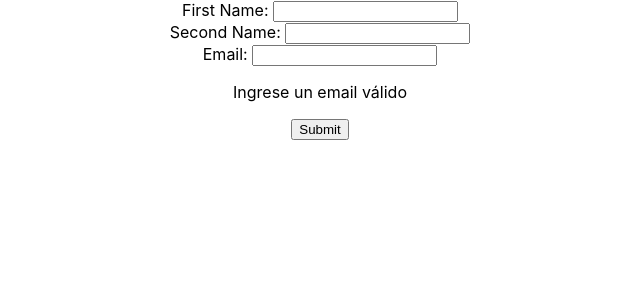
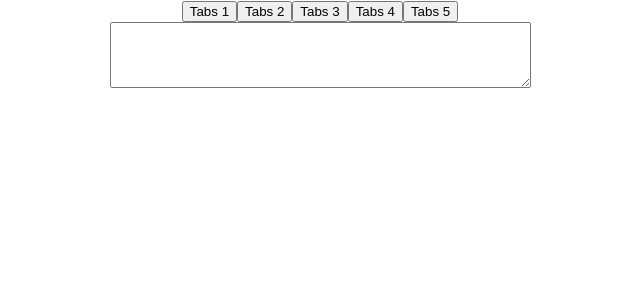
Before and after one commit to itoledos/ToDoList, a React (Create React App) app: page / in a window 1280 px wide. Shown: the top 300 px of the page, without its empty margins (320-960 px from the left). Built offline with nearby package versions, Linux system fonts and the light colour scheme.

Commit message:
initial commit

```diff
--- a/src/App.js
+++ b/src/App.js
@@ -1,12 +1,34 @@
-import logo from './logo.svg';
 import './App.css';
-import Reductor from '../src/components/reductor';
+import MyComponents from '../src/components/MyComponents';
 
 function App() {
+  const tabsList = [
+    {
+      label: 'Tabs 1',
+      content: 'Favourite color: Blue'
+  },
+    {
+      label: 'Tabs 2',
+      content: 'Favourite Movie: Matrix'
+  },
+    {
+      label: 'Tabs 3',
+      content: 'Favourite meal: Pizza'
+  },
+    {
+      label: 'Tabs 4',
+      content: 'Favourite animal: Dog'
+  },
+    {
+      label: 'Tabs 5',
+      content: 'Favourite sport: Volleyball'
+  }
+  ];
   return (
 
     <div className="App">
-      <Reductor/>
+      {/* <Reductor/> */}
+      <MyComponents tabs={tabsList} />
     </div>
   );
 }
--- /dev/null
+++ b/src/components/MyComponents.jsx
@@ -0,0 +1,27 @@
+import React, {useState} from 'react';
+
+const MyComponents = (props) => {
+    const [textContent,setTextContent]=useState('');
+
+    const onClickHandler = (e,value) => {
+        alert(value.label);
+        setTextContent(value.content);
+
+    }
+
+    return(
+        <div style={{display:"inline-block"}}>
+            {
+                props.tabs.map((item,index) => {
+                    return(
+                        <button key={index} onClick={(e)=>onClickHandler(e,item)}>{item.label}</button>
+                    );
+                })
+            }
+            <textarea rows="4" cols="50" value={textContent} style={{display: "block"}} />
+
+        </div>
+    );
+}
+
+export default MyComponents
--- a/src/components/reductor.jsx
+++ /dev/null
@@ -1,92 +0,0 @@
-import { useReducer } from "react";
-
-const initialState = {
-    firstName: {
-        value:'',
-        error: null
-    },
-    lastName: {
-        value:'',
-        error: null
-    },
-    email: {
-        value:'',
-        error: null
-    }
-};
-
-function reducer(state,action) {
-    return(
-        {
-            ...state,[action.type]: action.payload
-        }
-    )
-};
-
-
-
-export default () => {
-    const [state,dispatch] = useReducer(reducer, initialState);
-
-    function handleChange(e) {
-        const {name, value} = e.target;
-        dispatch({
-            type: name,
-            payload: {value: value, error: validateEmailTyping(value)}
-        });
-        if (validateEmailTyping(value)){
-            return
-        }
-    }
-    // muestra mensale de correo inválido mientras se escribe
-    function validateEmailTyping(value) {
-        if (/^\w+([\.-]?\w+)*@\w+([\.-]?\w+)*(\.\w{2,3})+$/.test(value)) {
-            return(1)
-            }
-        return (null)
-    }
-// muestra mensaje de error al clickear botón
-    function validateEmail(state,e) {
-        e.preventDefault();
-        if (/^\w+([\.-]?\w+)*@\w+([\.-]?\w+)*(\.\w{2,3})+$/.test(state.email.value)) {
-            return (
-                state.email.error=1
-            )
-            }
-        alert("You have entered an invalid email address!")
-        console.log(state.email);
-        console.log(state.firstName);
-        return (
-            state.email.value=null)
-    }
-
-    return(
-        <div>
-            {/* {JSON.stringify(state)} */}
-             <form>
-                <div>
-                    <label>
-                        <span>First Name: </span>{' '}
-                        <input name='firstName' value={state.name} onChange={handleChange} />
-                    </label>
-                </div>
-                <div>
-                    <label>
-                        <span>Second Name: </span>{' '}
-                        <input name='lastName' value={state.name} onChange={handleChange} />
-                    </label>
-                </div>
-                <div>
-                    <label>
-                        <span>Email: </span>{' '}
-                        <input name='email' value={state.name} onChange={handleChange} />
-                        {state.email.error===null&&(
-                            <p className="error">Ingrese un email válido</p>
-                        )}
-                    </label>
-                </div>
-                <button onClick={(e)=>validateEmail(state,e)}>Submit</button>
-            </form>
-        </div>
-    )
-}
```
Also changed, not shown: src/components/MessageDisplay.jsx (deleted, +0 -32 lines), src/components/MessageForm.jsx (deleted, +0 -39 lines).
